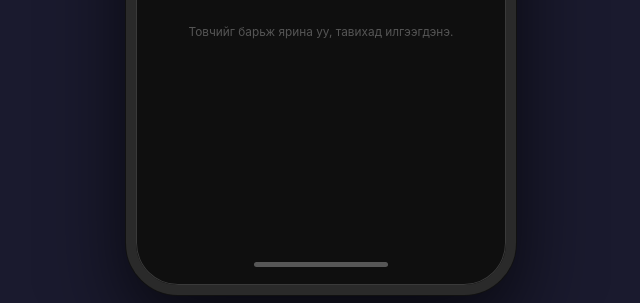
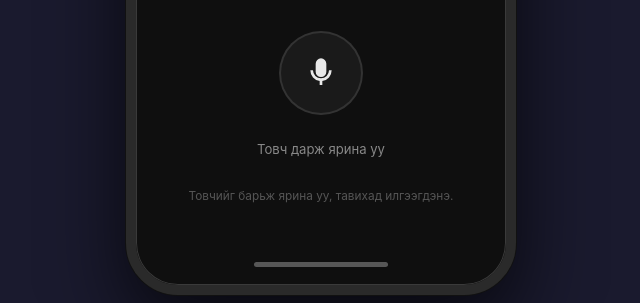
Before and after one commit to eba472/smart-ub-hackathon, a plain HTML site: page frontend/public/index.html in a window 1280 px wide. Shown: the part 497-800 px from the top of the page, without its empty margins (319-959 px from the left). Drawn offline with Linux system fonts and the light colour scheme.

Commit message:
Improve design:

```diff
--- a/frontend/public/index.html
+++ b/frontend/public/index.html
@@ -98,9 +98,9 @@
       display: flex;
       flex-direction: column;
       align-items: center;
-      justify-content: center;
+      justify-content: flex-end;
       gap: 28px;
-      padding: 16px 24px;
+      padding: 16px 24px 48px;
       overflow: hidden;
     }
 
```
